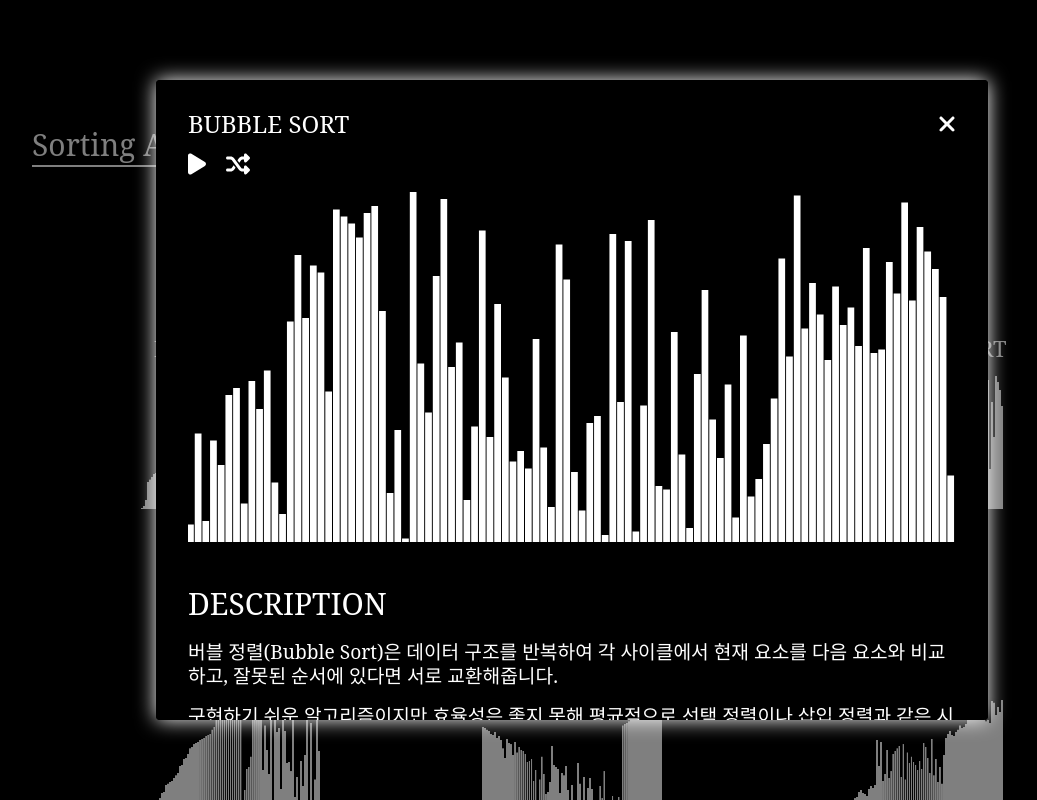
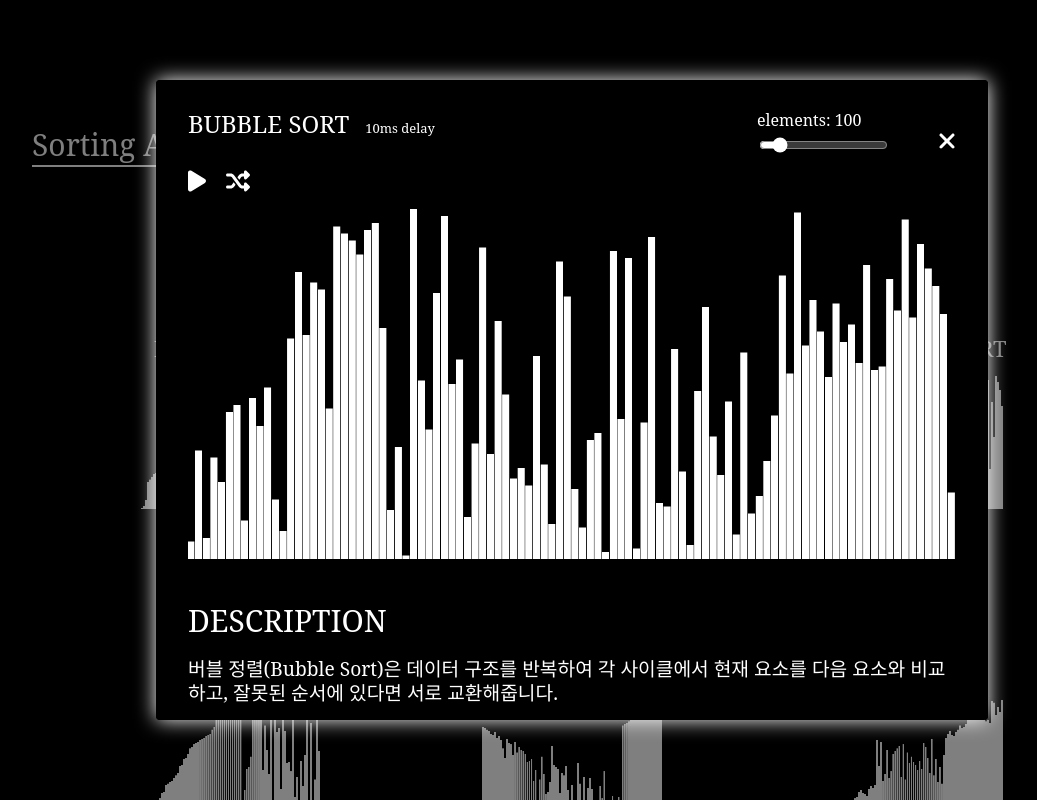
Before and after one commit to lofi-J/Algorithm-Visualization, a React (Create React App) app: page / in a window 1280 px wide. Both pictures are taken after a click on the element "BUBBLE SORT". Shown: the top 800 px of the page, without its empty margins (68-1105 px from the left). Built offline with nearby package versions, Linux system fonts and the light colour scheme; no server answers.

Commit message:
add: element control slider

```diff
--- a/src/components/Canvas.tsx
+++ b/src/components/Canvas.tsx
@@ -9,27 +9,25 @@ import { FontAwesomeIcon } from "@fortawesome/react-fontawesome";
 /*  =============================================== React Component ===============================================  */
 const Canvas = () => {
     let array: number[] = [];
-    let tempShuffleArr: number[] = [];
     // 무작위로 섞는 함수(Math.random())
     const shuffle = (array: number[]) => {
         array.sort(() => Math.random() - 0.5);
     }
     // 무작위로 섞인 number들을 배열에 할당하는 함수(count: 생성할 배열의 길이)
-        const makeRandomArray = (count: number) => {
+    const makeRandomArray = (count: number) => {
         array = [];
-        tempShuffleArr = [];
-        for(let i = 1; i <= count; i++) {
-            tempShuffleArr.push(i);
+        for (let i = 1; i <= count; i++) {
+            array.push(i);
         }
-        shuffle(tempShuffleArr);
+        shuffle(array);
     }
-    const [canvasWidth, canvasHeight] = [800, 600];
-    const count = 100;
+    const [canvasWidth, canvasHeight] = [1200, 800];
+    const [count, setCount] = useState(100);
+    let run: boolean = false;
     const canvasRef = useRef<HTMLCanvasElement>(null);
     let context: CanvasRenderingContext2D | null;
     const isDarkMode = useRecoilValue(isDark);
     const setIsOpen = useSetRecoilState(isModalOpen);
-    let run: boolean = false;
     const algorithms = useRecoilValue(getAlgorithms);
     const index = useRecoilValue(currentSort);
     const sortIndex = useRecoilValue(currentSort);
@@ -38,7 +36,7 @@ const Canvas = () => {
 
 
     // HTMLCanvas 그리기 함수
-    const draw = (ctx: CanvasRenderingContext2D | null, arr: number[], isDark: boolean) => {
+    const draw = (ctx: CanvasRenderingContext2D | null, arr: number[]) => {
         const array = arr;
         // canvas 크기
         const [width, height] = [canvasWidth, canvasHeight];
@@ -47,16 +45,16 @@ const Canvas = () => {
         // 막대의 width
         const barWidth = (width / array.length);
 
-        if(ctx !== null) {
-            ctx.fillStyle = isDark ? 'white' : 'black';
+        if (ctx !== null) {
+            ctx.fillStyle = isDarkMode ? 'white' : 'black';
             ctx.clearRect(0, 0, width, height); //새로 그리기전 화면 비우기
-            for(let i = 0; i < array.length; i++) {
+            for (let i = 0; i < array.length; i++) {
                 // 높이를 계산할 비율을 계산
                 const ratio = height / maxValue;
                 // 막대의 높이
                 const barHeight = ratio * array[i];
                 const [x, y] = [i * barWidth, height - barHeight];
-                ctx.fillRect(x-1, y, barWidth-1, barHeight);
+                ctx.fillRect(x - 1, y, barWidth - 1, barHeight);
             }
         }
     }
@@ -73,7 +71,7 @@ const Canvas = () => {
 
     // sorting sound make function
     const playSound = (frequency: number, time: number) => {
-        if(!audioContext) return;
+        if (!audioContext) return;
         const oscillator = audioContext.createOscillator();
         oscillator!.type = "triangle";
         oscillator.frequency.value = 24.5 * frequency;
@@ -97,87 +95,86 @@ const Canvas = () => {
 
     /* 정렬 및 시각화 함수들 */
     const bubble = async () => {
-        for(let i = 0; i < array.length; i++) {
-            for(let j = 0; j < array.length-i-1; j++) {
-                if(!run) return; //중복실행 방지 및 셔플시 취소
-                if(array[j] > array[j+1]) {
-                    swap(array, j, j+1);
+        for (let i = 0; i < array.length; i++) {
+            for (let j = 0; j < array.length - i - 1; j++) {
+                if (!run) return; //중복실행 방지 및 셔플시 취소
+                if (array[j] > array[j + 1]) {
+                    swap(array, j, j + 1);
                 }
-                await setTimeoutPromise(0);
-                playSound(array[j], 0);
-                draw(context, array, isDarkMode);
+                await setTimeoutPromise(10);
+                playSound(array[j], 10);
+                draw(context, array);
             }
         }
     }
     //2
-    const selection =  async () => {
-        for(let i = 0; i < array.length; i++) {
+    const selection = async () => {
+        for (let i = 0; i < array.length; i++) {
             let min = i;
-            for(let j = i + 1; j < array.length; j++) {
-                if(!run) return; // 중복실행 방지 및 셔플시 취소
-                if(array[min] > array[j]) {
+            for (let j = i + 1; j < array.length; j++) {
+                if (!run) return; // 중복실행 방지 및 셔플시 취소
+                if (array[min] > array[j]) {
                     min = j;
                     await setTimeoutPromise(10);
                     playSound(array[min], 10);
-                    draw(context, array, isDarkMode);
+                    draw(context, array);
                 }
             }
-            if(i != min) {
+            if (i != min) {
                 [array[i], array[min]] = [array[min], array[i]];
                 playSound(array[min], 10);
-                draw(context, array, isDarkMode);
+                draw(context, array);
 
             }
             await setTimeoutPromise(10);
             playSound(array[min], 10);
-            draw(context, array, isDarkMode);
+            draw(context, array);
         }
     }
     //3
-    const insertion = async () =>{
+    const insertion = async () => {
         let i, j, key;
-        for(i = 1; i < array.length; i++) {
+        for (i = 1; i < array.length; i++) {
             key = array[i];
             j = i - 1;
 
-            while(j >= 0 && array[j] > key)
-            {
-                if(!run) return; //중복실행 방지 및 셔플시 취소
+            while (j >= 0 && array[j] > key) {
+                if (!run) return; //중복실행 방지 및 셔플시 취소
 
-                array[j+1] = array[j];
-                j = j-1;
+                array[j + 1] = array[j];
+                j = j - 1;
                 await setTimeoutPromise(10);
-                playSound(array[j+1], 10);
-                draw(context, array, isDarkMode);
+                playSound(array[j + 1], 10);
+                draw(context, array);
             }
-            array[j+1] = key;
+            array[j + 1] = key;
             await setTimeoutPromise(10);
-            playSound(array[j+1], 10);
-            draw(context, array, isDarkMode);
+            playSound(array[j + 1], 10);
+            draw(context, array);
         }
     }
     //4
     const temp = new Array<number>(count);
     async function mergeSort(array: number[], start: number, end: number) {
-        if(!run) return;
+        if (!run) return;
         await setTimeoutPromise(10);
-        if(start < end) {
+        if (start < end) {
             const mid = (start + end) >> 1;
             await mergeSort(array, start, mid);
-            await mergeSort(array, mid+1, end);
+            await mergeSort(array, mid + 1, end);
             await merge(array, start, mid, end);
             playSound(array[end], 10)
-            draw(context, array, isDarkMode);
+            draw(context, array);
         }
 
         async function merge(array: number[], start: number, mid: number, end: number) {
-            if(!run) return;
+            if (!run) return;
             await setTimeoutPromise(10);
             let index = start;
             let leftIndex = start;
-            let rightIndex = mid+1;
-            while(leftIndex<=mid && rightIndex <=end) {
-                if(array[leftIndex] < array[rightIndex]) {
+            let rightIndex = mid + 1;
+            while (leftIndex <= mid && rightIndex <= end) {
+                if (array[leftIndex] < array[rightIndex]) {
                     temp[index] = array[leftIndex];
                     leftIndex++;
                 }
@@ -187,20 +184,20 @@ const Canvas = () => {
                 }
                 index++;
             }
-            if(leftIndex > mid) {
-                for(let i=rightIndex; i<=end; i++) {
+            if (leftIndex > mid) {
+                for (let i = rightIndex; i <= end; i++) {
                     temp[index] = array[i];
                     index++;
                 }
             }
             else {
-                for(let i=leftIndex; i<=mid; i++) {
+                for (let i = leftIndex; i <= mid; i++) {
                     temp[index] = array[i];
                     index++;
                 }
             }
             index = start;
-            while(index <= end) {
+            while (index <= end) {
                 array[index] = temp[index];
                 index++;
             }
@@ -209,74 +206,75 @@ const Canvas = () => {
     //5
     async function heapSort(array: number[]) {
         const len = array.length;
-        let lastIndex = len-1;
+        let lastIndex = len - 1;
         //build heap
-        for(let i=Math.floor(len/2)-1; i>=0; i--) {
-            if(!run) return; // 중복실행 방지 및 셔플시 취소
+        for (let i = Math.floor(len / 2) - 1; i >= 0; i--) {
+            if (!run) return; // 중복실행 방지 및 셔플시 취소
             await setTimeoutPromise(10);
             heapify(array, len, i);
-            draw(context, array, isDarkMode);
+            draw(context, array);
         }
         //sort
-        while(lastIndex > 0) {
-            if(!run) return; // 중복실행 방지 및 셔플시 취소
+        while (lastIndex > 0) {
+            if (!run) return; // 중복실행 방지 및 셔플시 취소
             await setTimeoutPromise(10);
-
             swap(array, 0, lastIndex);
             heapify(array, lastIndex, 0);
             lastIndex--;
-            draw(context, array, isDarkMode);
+            draw(context, array);
         }
         function heapify(array: number[], range: number, index: number) {
-            if(!run) return; // 중복실행 방지 및 셔플시 취소
+            if (!run) return; // 중복실행 방지 및 셔플시 취소
             let largest = index;
             const l = (index * 2) + 1;
             const r = (index * 2) + 2;
 
-            if(l < range && array[largest] < array[l]) { largest = l; }
-            if(r < range && array[largest] < array[r]) { largest = r; }
+            if (l < range && array[largest] < array[l]) { largest = l; }
+            if (r < range && array[largest] < array[r]) { largest = r; }
 
-            if(largest != index) {
+            if (largest != index) {
                 swap(array, index, largest);
                 heapify(array, range, largest);
-                playSound(array[largest], 0);
+                setTimeoutPromise(10);
+                playSound(array[largest], 10);
+                draw(context, array);
             }
             setTimeoutPromise(10);
             playSound(array[largest], 10);
-            draw(context, array, isDarkMode);
+            draw(context, array);
         }
     }
     //6
     async function quickSort(array: number[], start: number, end: number) {
-        if(!run) return; //중복실행 방지 및 셔플시 취소
-        if(start < end) {
+        if (!run) return; //중복실행 방지 및 셔플시 취소
+        if (start < end) {
             let pivot = await partition(array, start, end);
 
             await setTimeoutPromise(10);
-            await quickSort(array, start, pivot-1);
+            await quickSort(array, start, pivot - 1);
             await setTimeoutPromise(10);
-            await quickSort(array, pivot+1, end);
+            await quickSort(array, pivot + 1, end);
 
-            draw(context, array, isDarkMode);
+            draw(context, array);
         }
         async function partition(array: number[], start: number, end: number) {
-            if(!run) return 0; //중복실행 방지 및 셔플시 취소
+            if (!run) return 0; //중복실행 방지 및 셔플시 취소
             let pivot = array[end];
-            let i = (start-1);
-            for(let j = start; j <= end-1; j++) {
-                if(!run) return 0; //중복실행 방지 및 셔플시 취소
-                if(array[j] < pivot) {
+            let i = (start - 1);
+            for (let j = start; j <= end - 1; j++) {
+                if (!run) return 0; //중복실행 방지 및 셔플시 취소
+                if (array[j] < pivot) {
                     i++;
                     swap(array, i, j);
                     await setTimeoutPromise(10);
                     playSound(array[i], 10);
-                    draw(context, array, isDarkMode);
+                    draw(context, array);
                 }
             }
             swap(array, i + 1, end);
             playSound(array[end], 10);
-            draw(context, array, isDarkMode);
-            return (i+1);
+            draw(context, array);
+            return (i + 1);
         }
     }
     //7
@@ -288,13 +286,13 @@ const Canvas = () => {
             const base = 10 ** digit;
             const normalized = Math.abs(num) % (base * 10);
             const result = Math.floor(normalized / base);
-            return result + ((num<0) ? 9 : 0);
+            return result + ((num < 0) ? 9 : 0);
         }
 
-        let buckets: number[][] = Array.from({length: 10}, () => []);
+        let buckets: number[][] = Array.from({ length: 10 }, () => []);
 
-        for(let i = 0; i < maxLength; i++) {
-            for(let j = 0; j < arr.length; j++) {
+        for (let i = 0; i < maxLength; i++) {
+            for (let j = 0; j < arr.length; j++) {
                 const element = arr[j];
                 const digit = getDigit(element, i, maxNum);
                 buckets[digit].push(element);
@@ -304,33 +302,33 @@ const Canvas = () => {
             for (let k = 0; k < buckets.length; k++) {
                 const bucket = buckets[k];
                 for (let l = 0; l < bucket.length; l++) {
-                    await setTimeoutPromise(20);
+                    await setTimeoutPromise(10);
                     arr[index++] = bucket[l];
-                    playSound(bucket[l], 20);
-                    draw(context, array, isDarkMode);
+                    playSound(bucket[l], 10);
+                    draw(context, array);
                 }
             }
-            draw(context, array, isDarkMode);
+            draw(context, array);
             buckets = Array.from({ length: 10 }, () => []);
         }
     }
     //8
     async function shellSort(arr: number[]) {
         let n = arr.length;
-        for(let gap = Math.floor(n / 2); gap > 0; gap = Math.floor(gap / 2)) {
-            for(let i = gap; i < n; i+=1) {
+        for (let gap = Math.floor(n / 2); gap > 0; gap = Math.floor(gap / 2)) {
+            for (let i = gap; i < n; i += 1) {
                 let temp = arr[i];
                 let j;
-                for(j = i; j >= gap && arr[j-gap] > temp; j-=gap) {
-                    if(!run) return;
-                    arr[j] = arr[j-gap];
+                for (j = i; j >= gap && arr[j - gap] > temp; j -= gap) {
+                    if (!run) return;
+                    arr[j] = arr[j - gap];
                     await setTimeoutPromise(10);
-                    draw(context, array, isDarkMode);
+                    draw(context, array);
                 }
                 arr[j] = temp;
                 await setTimeoutPromise(10);
                 playSound(arr[j], 10);
-                draw(context, array, isDarkMode);
+                draw(context, array);
             }
         }
     }
@@ -340,43 +338,44 @@ const Canvas = () => {
         const countArr: number[] = Array(maxValue);
         countArr.fill(0);
 
-        for(let i = 0; i < arr.length; i++) {
-            if(!run) return;
+        for (let i = 0; i < arr.length; i++) {
+            if (!run) return;
             countArr[arr[i]]++;
         }
         array = [];
-        draw(context, array, isDarkMode);
-        for(let j = 0; j < countArr.length; j++) {
-            if(countArr[j] !== 0) {
-                for(let k = 0; k < countArr[j]; k++) {
-                    if(!run) return;
+        draw(context, array);
+        for (let j = 0; j < countArr.length; j++) {
+            if (countArr[j] !== 0) {
+                for (let k = 0; k < countArr[j]; k++) {
+                    if (!run) return;
                     await setTimeoutPromise(10);
                     array.push(j);
                     playSound(array.length, 10);
-                    draw(context, array, isDarkMode);
+                    draw(context, array);
                 }
             }
         }
-        draw(context, array, isDarkMode);
+        draw(context, array);
     }
 
 
     // canvas가 mount되면 context 초기화 and 배열 할당
     useEffect(() => {
         audioContext = new AudioContext();
+        if(!audioContext) {console.log('audio context null')}
         const canvas = canvasRef.current;
         if (!canvas) { return }
 
         context = canvas.getContext('2d');
         makeRandomArray(count); // 정렬 데이터 생성
-        draw(context, tempShuffleArr, isDarkMode); //초기화면 그리기
+        draw(context, array); //초기화면 그리기
 
         // Canvas가 unmount되면 audioContext 해제
-        return() => {
+        return () => {
             run = false;
             audioContext = null;
         }
-    }, [])
+    }, [count, audioContext])
 
     // x button click
     const onClickClose = () => {
@@ -386,15 +385,16 @@ const Canvas = () => {
     // shuffle button click
     const onClickShuffle = () => {
         run = false;
-        shuffle(tempShuffleArr);
-        draw(context, tempShuffleArr, isDarkMode);
+        shuffle(array);
+        draw(context, array);
     }
     // play button click
     const onClickPlay = async () => {
-        if(run) return;
+        if (run) return;
         run = true;
-        array = tempShuffleArr;
-        switch(sortIndex) {
+        if(!audioContext) console.log('audio context error')
+
+        switch (sortIndex) {
             case 0:
                 await bubble();
                 break;
@@ -405,13 +405,13 @@ const Canvas = () => {
                 await insertion();
                 break;
             case 3:
-                await mergeSort(array, 0, array.length-1);
+                await mergeSort(array, 0, array.length - 1);
                 break;
             case 4:
                 await heapSort(array);
                 break;
             case 5:
-                await quickSort(array, 0, array.length-1);
+                await quickSort(array, 0, array.length - 1);
                 break;
             case 6:
                 await radixSort(array);
@@ -431,8 +431,30 @@ const Canvas = () => {
     return (
         <StyledCanvasContainer>
             <div className="header-container">
-                <div className="sort-name">{algorithms[index].name.toUpperCase()} SORT</div> {/* 정렬알고리즘 이름  */}
-                <FontAwesomeIcon className="close" onClick={onClickClose} icon={faXmark} /> {/* x button  */}
+                <div className="title-and-delay">
+                    <div className="sort-name">{algorithms[index].name.toUpperCase()} SORT</div> {/* 정렬알고리즘 이름  */}
+                    <span>10ms delay</span>
+                </div>
+                <div className="control-and-close">
+
+                    <StyledSlider>
+                        <div>elements: {count}</div>
+                        <input
+                            type="range"
+                            min={50}
+                            max={500}
+                            step={10}
+                            value={count}
+                            onChange={event => {
+                                setCount(event.target.valueAsNumber);
+                                makeRandomArray(count);
+                                draw(context, array);
+                            }}
+                        />
+                    </StyledSlider>
+
+                    <FontAwesomeIcon className="close" onClick={onClickClose} icon={faXmark} /> {/* x button  */}
+                </div>
             </div>
             <div className="func-container">
                 <FontAwesomeIcon className="play" onClick={onClickPlay} icon={faPlay} /> {/* play button */}
@@ -457,6 +479,23 @@ const StyledCanvasContainer = styled.div`
             font-weight: 100;
             font-size: x-large;
         }
+
+        .title-and-delay {
+            display: flex;
+            flex-direction: row;
+            .sort-name {
+                margin-right: 1rem;
+            }
+            span {
+                font-size: small;
+                line-height: 2.5;
+            }
+        }
+        .control-and-close {
+            .close {
+                margin-left: 3rem;
+            }
+        }
     }
     svg {
         font-size: 1.5rem;
@@ -470,12 +509,24 @@ const StyledCanvasContainer = styled.div`
             margin-right: 1rem;
         }
     }
-    /* .play, .shuffle {
-        color: yellow;
-    } */
+
     canvas {
         margin: 0 auto;
         width: 100%;
         height: 350px;
     }
 `
+const StyledSlider = styled.div`
+    @media (max-width: 1100px) {
+        display: none;
+    }
+    div {
+        margin-bottom: .5rem;
+    }
+    display: inline-block;
+    input {
+        height: 10px;
+        border-radius: 8px;
+        accent-color: ${props => props.theme.color};
+    }
+`
--- a/src/components/Header.tsx
+++ b/src/components/Header.tsx
@@ -19,7 +19,6 @@ const StyledHeaderContainer = styled.header`
             display: none;
         }
     }
-
 `
 
 const StyledHeaderInner = styled.div<PropsType>`
--- a/src/index.tsx
+++ b/src/index.tsx
@@ -1,12 +1,13 @@
 import ReactDOM from 'react-dom/client';
 import App from './App';
-import { atom, RecoilRoot } from 'recoil';import styled from 'styled-components';
+import { RecoilRoot } from 'recoil';import styled from 'styled-components';
 
 
 const root = ReactDOM.createRoot(
   document.getElementById('root') as HTMLElement
 );
 
+
 root.render(
   <RecoilRoot>
       <App />
```
